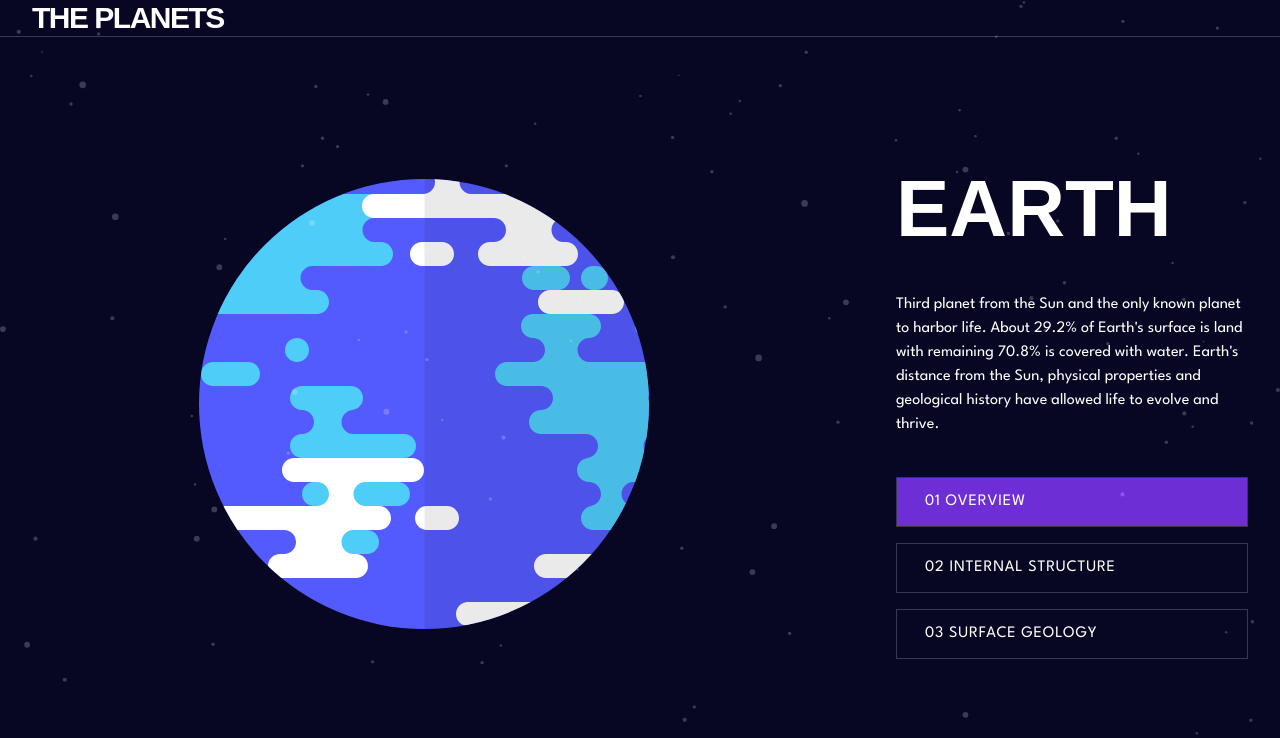
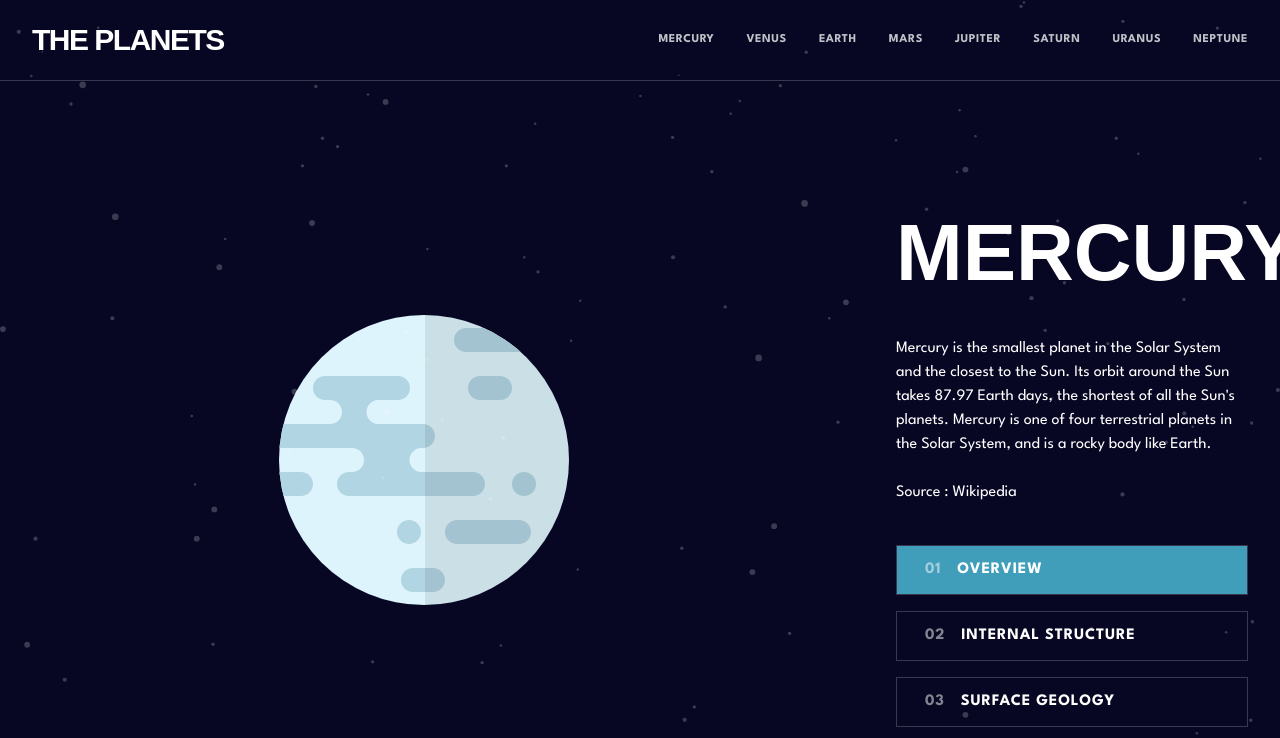
Before and after one commit to mattbegnoche/planets-react-tailwindcss, a React (Vite) app: page / in a window 1280 px wide. Shown: the top 738 px of the page. Built offline with nearby package versions, Linux system fonts and the light colour scheme.

Commit message:
Added Links

```diff
--- a/src/components/App.jsx
+++ b/src/components/App.jsx
@@ -6,8 +6,7 @@ import data from "../data";
 
 function App() {
   const planetData = data;
-  const [planet, setPlanet] = useState(2);
-
+  const [planet, setPlanet] = useState(0);
   function handlePlanet(planetIndex) {
     setPlanet(planetIndex);
   }
@@ -21,7 +20,9 @@ function App() {
       />
       <Planet planetData={planetData} planet={planet} />
       <Stars />
-      <div className="bg-mercury bg-venus bg-earth bg-mars bg-saturn bg-jupiter bg-uranus bg-neptune  hidden"></div>
+      {
+        <div className=" md:bg-mercury bg-mercury border-mercury md:bg-venus bg-venus border-venus md:bg-earth bg-earth border-earth md:bg-mars bg-mars border-mars md:bg-saturn bg-saturn border-saturn md:bg-jupiter bg-jupiter border-jupiter md:bg-uranus bg-uranus border-uranus bg-neptune border-neptune md:bg-neptune  hidden"></div>
+      }
     </div>
   );
 }
--- a/src/components/Button.jsx
+++ b/src/components/Button.jsx
@@ -1,22 +1,26 @@
 /* eslint-disable react/prop-types */
 export default function Button({
-  children,
   onClick,
   content,
   curContent,
   planet,
   planetData,
+  number,
+  text,
 }) {
   return (
     <button
-      className={`text-left py-3 px-7 border border-planetGray-700 uppercase tracking-wider transition-all duration-500 ease-in-out  ${
+      className={`flex font-bold md:gap-4 text-left text-[.6rem] md:text-base py-3 md:px-7 md:border border-b-4 md:border-planetGray-700 uppercase tracking-wider transition-all duration-500 ease-in-out  ${
         curContent === content
-          ? `bg-${planetData[planet].name.toLowerCase()}`
-          : `hover:bg-planetGray-700`
+          ? `md:bg-${planetData[planet].name.toLowerCase()} border-${planetData[
+              planet
+            ].name.toLowerCase()}`
+          : `md:hover:bg-planetGray-700 border-transparent `
       }`}
       onClick={() => onClick(content)}
     >
-      {children}
+      <span className="button-number">{number}</span>
+      <span>{text}</span>
     </button>
   );
 }
--- a/src/components/Navbar.jsx
+++ b/src/components/Navbar.jsx
@@ -2,16 +2,16 @@
 import Navlink from "./Navlink";
 export default function Navbar({ planetData, onSetPlanet }) {
   return (
-    <nav className="flex flex-row justify-between items-center px-8 border-b border-planetGray-700">
+    <nav className="flex flex-row justify-between items-center px-8 border-b border-planetGray-700 py-4 md:py-0">
       <span className="uppercase font-antonio font-semibold text-3xl tracking-tighter">
         The Planets
       </span>
-      <button className="">
+      <button className="hidden">
         <div className="nav-btn-line"></div>
         <div className="nav-btn-line"></div>
         <div className="nav-btn-line"></div>
       </button>
-      <ul className=" flex  hidden md:flex-row flex-col md:gap-8 md:static md:w-auto md:h-auto md:bg-transparent bg-planetGray-900 fixed top-8 w-full left-0 h-full z-10 px-6 py-11">
+      <ul className=" flex md:p-0 md:flex-row flex-col md:gap-8 md:static md:w-auto md:h-auto md:bg-transparent bg-planetGray-900 fixed top-8 w-full left-0 h-full z-10 px-6 py-11">
         {planetData.map((planetItem, planetIndex) => (
           <Navlink
             index={planetIndex}
--- a/src/components/Planet.jsx
+++ b/src/components/Planet.jsx
@@ -21,22 +21,53 @@ export default function Planet({ planetData, planet }) {
             {planetData[planet].name}
           </h1>
           {content === "overview" && (
-            <p>{planetData[planet].overview.content}</p>
+            <>
+              <p>{planetData[planet].overview.content}</p>
+              <a
+                href={planetData[planet].overview.source}
+                target="_blank"
+                rel="noreferrer"
+              >
+                <span>Source : Wikipedia</span>
+              </a>
+            </>
           )}
           {content === "structure" && (
-            <p>{planetData[planet].structure.content}</p>
+            <>
+              <p>{planetData[planet].structure.content}</p>
+              <a
+                href={planetData[planet].structure.source}
+                target="_blank"
+                rel="noreferrer"
+              >
+                <span>Source : Wikipedia</span>
+              </a>
+            </>
           )}
-          {content === "geology" && <p>{planetData[planet].geology.content}</p>}
+          {content === "geology" && (
+            <>
+              <p>{planetData[planet].geology.content}</p>
+              <a
+                href={planetData[planet].geology.source}
+                target="_blank"
+                rel="noreferrer"
+              >
+                <span>Source : Wikipedia</span>
+              </a>
+            </>
+          )}
         </div>
-        <div className="flex flex-col gap-4 md:static md:auto absolute top-0 w-full">
+        <div className="flex md:flex-col flex-row justify-center gap-4 md:static md:auto absolute top-[4.25rem] w-full border-b border-planetGray-700 md:border-0 ">
           <Button
             onClick={handleContent}
             content={"overview"}
             curContent={content}
             planetData={planetData}
             planet={planet}
+            number={"01"}
+            text={"Overview"}
           >
-            <span>01 Overview</span>
+            <div></div>
           </Button>
           <Button
             onClick={handleContent}
@@ -44,8 +75,13 @@ export default function Planet({ planetData, planet }) {
             curContent={content}
             planetData={planetData}
             planet={planet}
+            number={"02"}
+            text={"Internal Structure"}
           >
-            <span>02 Internal Structure</span>
+            <div>
+              <span className="button-number">02</span>
+              <span>Internal Structure</span>
+            </div>
           </Button>
           <Button
             onClick={handleContent}
@@ -53,8 +89,13 @@ export default function Planet({ planetData, planet }) {
             curContent={content}
             planetData={planetData}
             planet={planet}
+            number={"03"}
+            text={"Surface Geology"}
           >
-            <span>03 Surface Geology</span>
+            <div>
+              <span className="button-number">03</span>
+              <span>Surface Geology</span>
+            </div>
           </Button>
         </div>
       </PlanetContent>
--- a/src/index.css
+++ b/src/index.css
@@ -31,4 +31,8 @@ h4 {
   .card-title {
     @apply uppercase text-xs text-planetGray-300 font-bold;
   }
+
+  .button-number {
+    @apply hidden md:block text-white opacity-50;
+  }
 }
```
